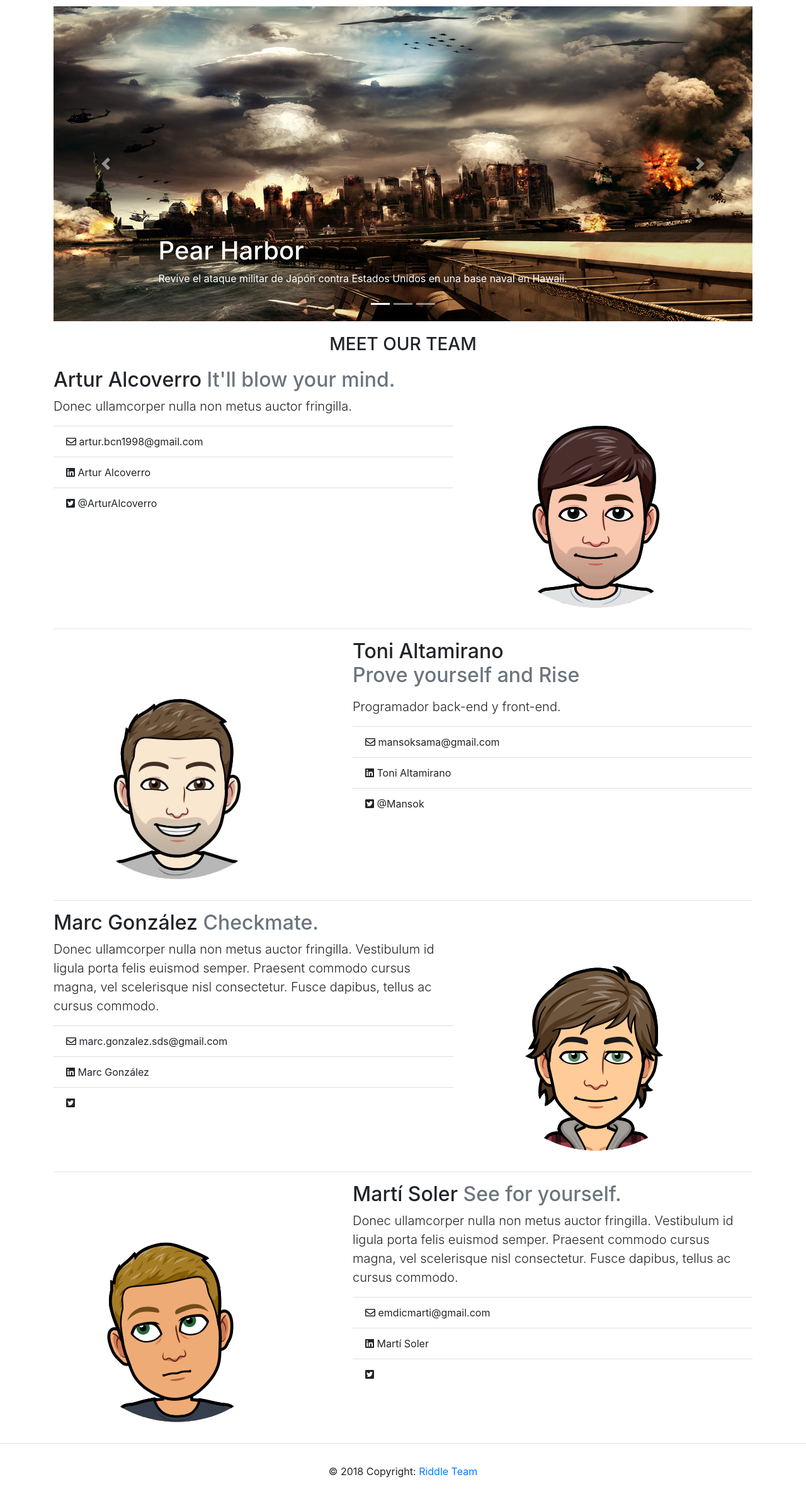
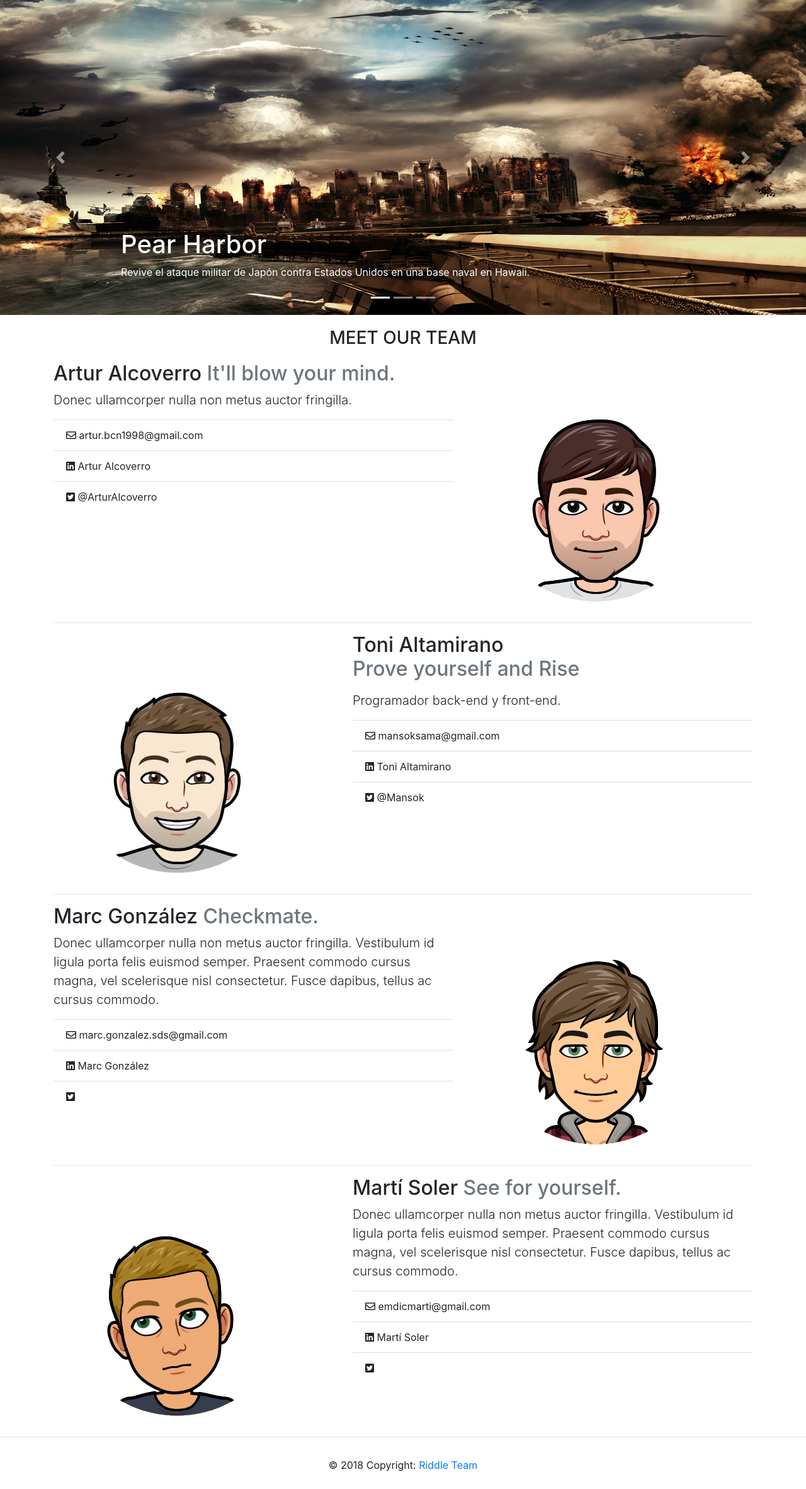
Before and after one commit to marukku98/riddle_abp, a PHP site: page /php/body/index.php in a window 1280 px wide. Shown: the part 109-2473 px from the top of the page at 63% size. After the commit the page ends 2445 px from the top, so only its background shows below. Run offline with PHP 8.4, Linux system fonts and the light colour scheme; some libraries are stand-ins or nearby versions.

Commit message:
updated slider

```diff
--- a/assets/css/index.css
+++ b/assets/css/index.css
@@ -4,10 +4,6 @@
 
 .slide {
     height: 500px;
-}
-
-#myCarousel {
-    margin-top: 10px;
 }
 
 .nav-item {
--- a/php/body/index.php
+++ b/php/body/index.php
@@ -5,6 +5,7 @@
 <?php endblock(); ?>
 
 <?php startblock("principal"); ?>
+</div>
 
   <div id="myCarousel" class="carousel slide" data-ride="carousel">
       <ol class="carousel-indicators">
@@ -46,6 +47,8 @@
         <span class="sr-only">Next</span>
       </a>
     </div>
+
+    <div class="container">
     <!-- START THE FEATURETTES -->
 	<a name="scroll"/>
 
```
